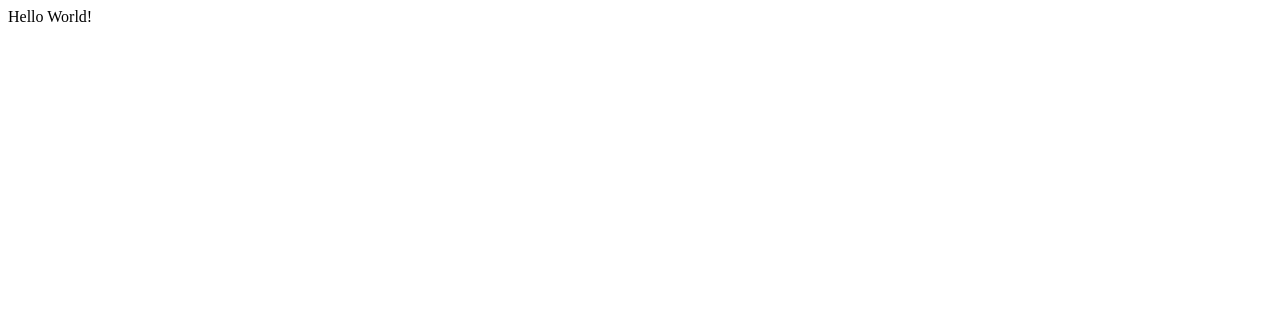
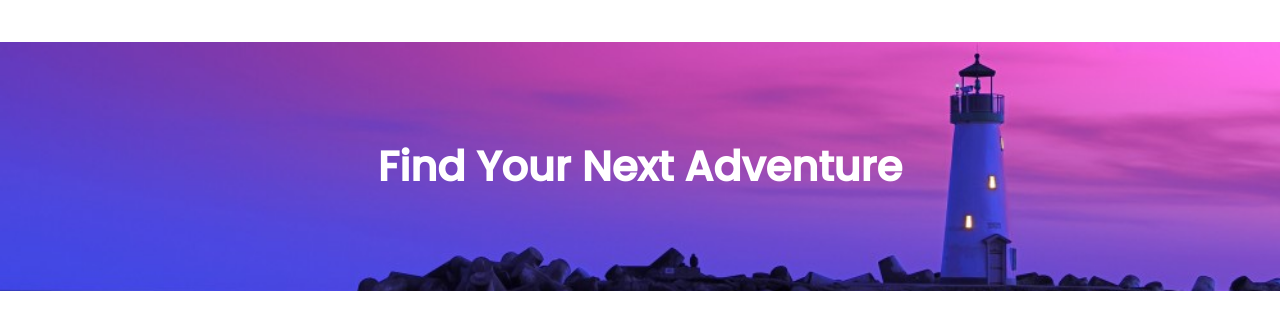
Before and after one commit to luca-borrione/webnd-project5-travel-app, a website built with webpack: page src/client/views/index.html in a window 1280 px wide. Built offline with nearby package versions, Linux system fonts and the light colour scheme.

Commit message:
feat: add the header

```diff
--- /dev/null
+++ b/src/client/styles/_header.scss
@@ -0,0 +1,50 @@
+@import './core/variables';
+
+/* Mobile First */
+.banner {
+  display: grid;
+  align-content: center;
+  justify-content: center;
+  background-image: url('../assets/lighthouse.jpg');
+  background-size: auto;
+  background-position-y: 58%;
+  background-position-x: 75%;
+  background-repeat: no-repeat;
+  height: 10em;
+
+  &__text {
+    font-family: $secondary-font-family;
+    color: $secondary-font-color;
+    font-size: 1.3em;
+    font-weight: 100;
+    margin: 0;
+    padding: 0;
+  }
+}
+
+/* portrait tablets, portrait iPad, e-readers (Nook/Kindle), landscape 800x480 phones (Android) */
+@media (min-width: 600px) {
+  .banner {
+    height: 12em;
+    margin-top: 1.5em;
+
+    &__text {
+      font-size: 1.5em;
+      font-weight: 400;
+    }
+  }
+}
+
+/* tablet, landscape iPad, lo-res laptops ands desktops */
+@media (min-width: 961px) {
+  .banner {
+    background-size: cover;
+    background-position-y: 57%;
+    margin-top: 2em;
+
+    &__text {
+      font-size: 2em;
+      font-weight: 600;
+    }
+  }
+}
--- /dev/null
+++ b/src/client/styles/_layout.scss
@@ -0,0 +1,17 @@
+@import './core/variables';
+
+@import url('https://fonts.googleapis.com/css2?family=Asap:wght@400;700&family=Ubuntu:wght@400;700&family=Poppins:ital,wght@0,300;0,400;0,500;1,300;1,500&display=swap');
+
+* {
+  box-sizing: border-box;
+}
+
+body {
+  margin: 0;
+  display: flex;
+  flex-direction: column;
+  min-height: 100vh;
+  font-family: $primary-font-family;
+  font-size: 1.3rem;
+  color: $primary-font-color;
+}
--- /dev/null
+++ b/src/client/styles/core/_variables.scss
@@ -0,0 +1,9 @@
+// Typography
+$primary-font-family: ubuntu, arial, helvetica, sans-serif;
+
+// $secondary-font-family: 'Asap', sans-serif;
+$secondary-font-family: 'Poppins', sans-serif;
+
+// Colors
+$primary-font-color: black;
+$secondary-font-color: white;
--- a/src/client/styles/index.scss
+++ b/src/client/styles/index.scss
@@ -1 +1,2 @@
-// empty
+@import 'layout';
+@import 'header';
--- a/src/client/views/index.html
+++ b/src/client/views/index.html
@@ -2,10 +2,15 @@
 <html lang="en" dir="ltr">
   <head>
     <meta charset="utf-8" />
+    <meta content="width=device-width, initial-scale=1, maximum-scale=1, shrink-to-fit=no" name="viewport" />
     <title>Travel App</title>
   </head>
 
   <body>
-    Hello World!
+    <header>
+      <section class="banner">
+        <h2 class="banner__text">Find Your Next Adventure</h2>
+      </section>
+    </header>
   </body>
 </html>
```
Also changed, not shown: src/client/assets/lighthouse.jpg (added).
